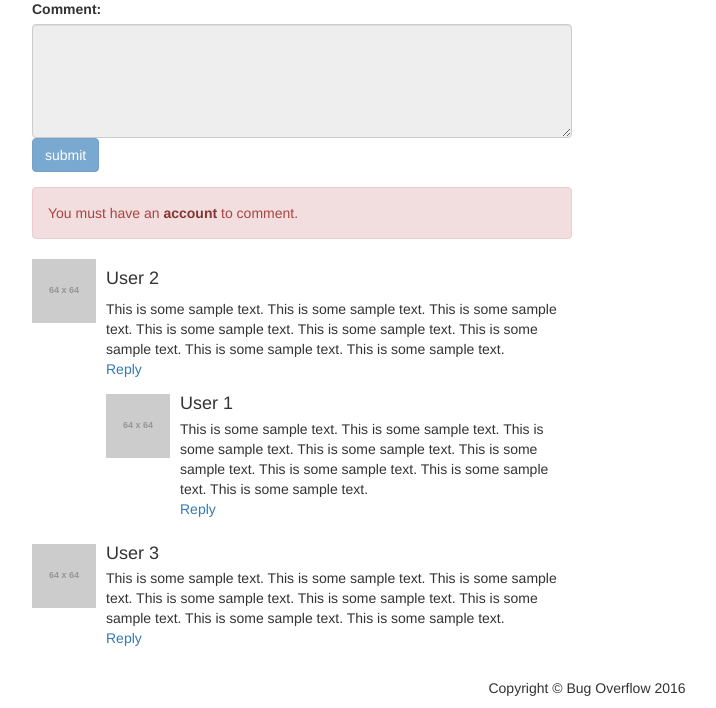
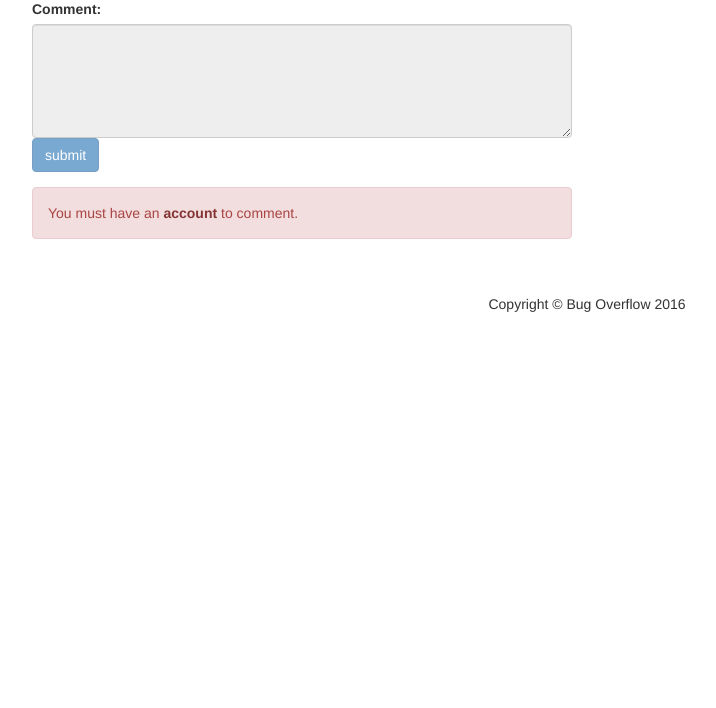
Before and after one commit to ITMT-430/team-1-bugoverflow, a Flask app: template flask/templates/bug.html in a window 1280 px wide. Shown: the part 867-1575 px from the top of the page, without its empty margins (53-769 px from the left). After the commit the page ends 1179 px from the top, so only its background shows below. Run offline with Flask 2, Linux system fonts and the light colour scheme; the template is opened without the code that fills it, so the values that code supplies are empty; grey boxes labelled with a size stand in for pictures from a placeholder-image service; parts of the project's set-up code (start-up, migrations or seed data) failed here and were passed over; some libraries are stand-ins or nearby versions.

Commit message:
single comment thread works

```diff
--- a/flask/mydb.py
+++ b/flask/mydb.py
@@ -263,15 +263,15 @@ def makecomments():
     threads = getalltestthreads()
     users = getalltestusers()
     for i, thread in enumerate(threads):
-        c = newcomment(thread, users[i%4], 'body text %s' % i)
-        c = newcomment(thread, users[(i+1)%4], 'body text %s' % (i+1,), c)
+        c = newcomment(thread, users[i%4], 'body text HELP %s' % i)
+        c = newcomment(thread, users[(i+1)%4], 'body text HELP2 %s' % (i+1,), c)
         c = newcomment(thread, users[(i+2)%4], 'body text %s' % (i+2,), c)
         c = newcomment(thread, users[(i+3)%4], 'body text %s' % (i+3,))
 
 def makeall():
     makeusers()
     makethreads()
-    makecomments()
+    #makecomments()
 
 
 # u = newuser('neil', 'pass', 'admin')
--- a/flask/templates/bug.html
+++ b/flask/templates/bug.html
@@ -69,10 +69,10 @@
                         <div id="comments-form">
                         {% if not session.logged_in %}
                         <!-- CHECKS IF LOGGED IN, IF NOT THEN DISABLE COMMENTING -->
-                        <form action="../postcomment" method="post">
+                        <form action="" method="post">
                             <div class="form-group">
-                                <label for="body">Comment:</label>
-                                <textarea class="form-control" rows="5" id="body" method="post" disabled></textarea>
+                                <label for="cbody">Comment:</label>
+                                <textarea class="form-control" rows="5" name="cbody" id="cbody" method="post" disabled></textarea>
                                 <button type="submit" class="btn btn-primary" id="submit-comment" disabled>submit</button>
                             </div>
                             <div class="alert alert-danger" role="alert">
@@ -80,10 +80,10 @@
                             </div>
                         </form>
                         {% else %}
-                        <form action="" method="post">
+                        <form action="{{url_for('postcomment', path=thread.image.imagename)}}" method="post">
                             <div class="form-group">
                                 <label for="cbody">Comment:</label>
-                                <textarea class="form-control" rows="5" id="cbody"></textarea>
+                                <textarea class="form-control" rows="5" name="cbody" id="cbody"></textarea>
                                 <button type="submit" class="btn btn-primary" id="submit-comment">submit</button>
                             </div>
                         </form>
@@ -106,7 +106,7 @@
                                                 </a>
                                                 <div class="media-body">
                                                     <h4 class="media-heading">{{c2.user.username}}</h4>
-                                                    {{c2.body}}  LOREM  IPSUMLOREM IPSUMLOREM IPSUMLOREM IPSUMLOREM IPSUMLOREM IPSUMLOREM IPSUMLOREM IPSUMLOREM IPSUMLOREM IPSUMLOREM IPSUMLOREM IPSUM
+                                                    {{c2.body}}
                                                     <p><a href="#">Reply</a></p>
                                                     {{ loop(c2.children) }}
 
@@ -122,22 +122,21 @@
                                             <!-- Nested comment -->
                                             <div class="media">
                                                 <a class="pull-left" href="#">
-                                                    <img class="media-object" src="http://placehold.it/64x64" alt="Generic placeholder image">
+
                                                 </a>
                                                 <div class="media-body">
-                                                    <h4 class="media-headig">User 2</h4> This is some sample text. This is some sample text. This is some sample text. This is some sample text. This is some sample text. This is some sample text. This is some sample text. This is some sample text.
 
-                                                    <p><a href="#">Reply</a></p>
+
 
                                                     <!-- Nested comment -->
                                                     <div class="media">
                                                         <a class="pull-left" href="#">
-                                                            <img class="media-object" src="http://placehold.it/64x64" alt="Generic placeholder image">
+
                                                         </a>
                                                         <div class="media-body">
-                                                            <h4 class="media-heading">User 1</h4> This is some sample text. This is some sample text. This is some sample text. This is some sample text. This is some sample text. This is some sample text. This is some sample text. This is some sample text.
 
-                                                            <p><a href="#">Reply</a></p>
+
+
 
                                                         </div>
 
@@ -149,12 +148,11 @@
                                             <!-- Nested comment -->
                                             <div class="media">
                                                 <a class="pull-left" href="#">
-                                                    <img class="media-object" src="http://placehold.it/64x64" alt="Generic placeholder image">
+
                                                 </a>
                                                 <div class="media-body">
-                                                    <h4 class="media-heading">User 3</h4> This is some sample text. This is some sample text. This is some sample text. This is some sample text. This is some sample text. This is some sample text. This is some sample text. This is some sample text.
 
-                                                    <p><a href="#">Reply</a></p>
+
 
                                                 </div>
 
--- a/flask/templates/macros_file.html
+++ b/flask/templates/macros_file.html
@@ -79,7 +79,7 @@
 
 {%- endmacro %}
 
-<!-- {% macro standard_footer() -%}
+{% macro standard_footer() -%}
 <div id="footer">
     <footer>
         <div class="row">
@@ -89,7 +89,7 @@
         </div>
     </footer>
 </div>
-{%- endmacro %} -->
+{%- endmacro %}
 
 {% macro header_image() -%}
 <div class="page-header">
--- a/flask/test.py
+++ b/flask/test.py
@@ -143,10 +143,11 @@ def bug(path):
 @app.route('/bug/<path:path>/postcomment', methods=['GET', 'POST'])
 def postcomment(path):
     body = request.form['cbody']
+    print request.form
     if body.strip():
         user = mydb.getuserbyname(session['username'])
         thread = mydb.getthreadbyimagename(path)
-        c = newcomment(thread, user, body)
+        c = mydb.newcomment(thread, user, body)
     return redirect(url_for('bug', path=path))
 
 #selected tag
```
